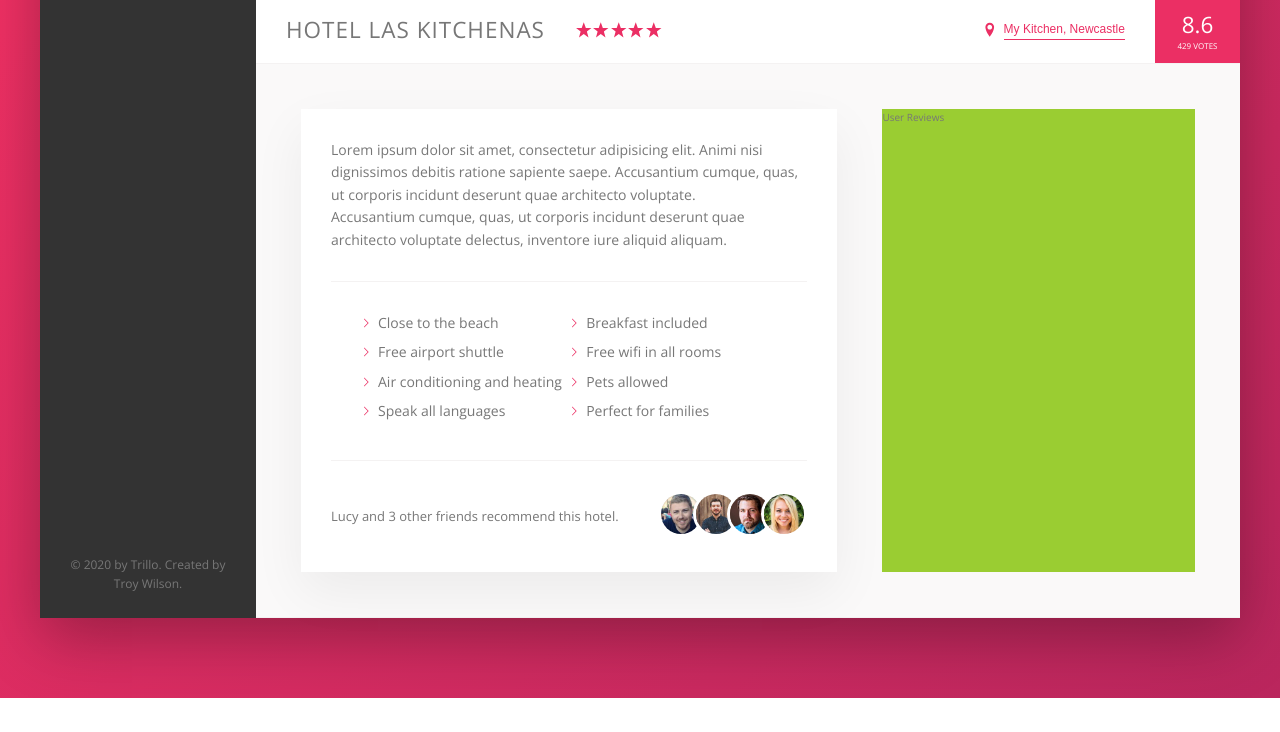
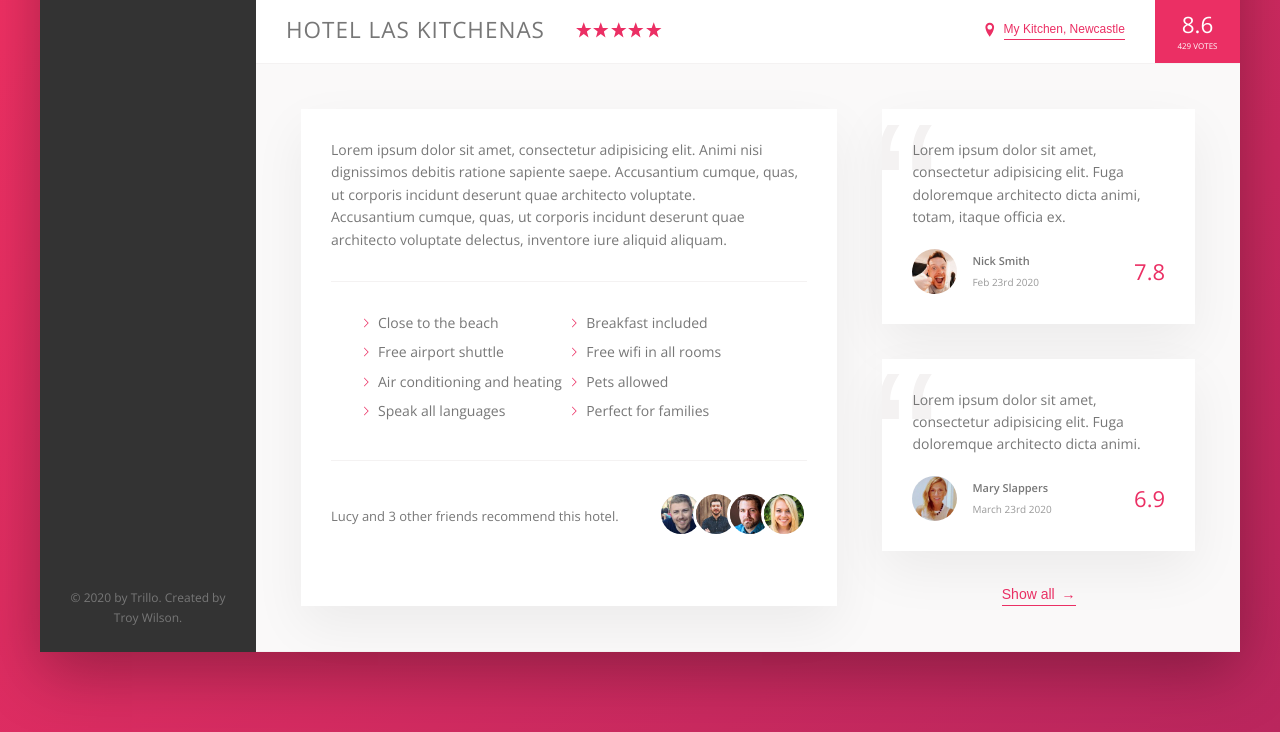
Before and after one commit to troymendous/trillo, a website: page index.html in a window 1280 px wide. Shown: the part 538-1270 px from the top of the page. Before the commit the page ends 1236 px from the top, so only its background shows below. Drawn offline with nearby package versions, Linux system fonts and the light colour scheme.

Commit message:
Adding side reviews section

```diff
--- a/index.html
+++ b/index.html
@@ -184,9 +184,39 @@
                     </div>
 
                     <div class="user-reviews">
-                            User Reviews
+                            <figure class="review">
+                                <blockquote class="review__text">
+                                    Lorem ipsum dolor sit amet, consectetur adipisicing elit. Fuga doloremque architecto dicta animi, totam, itaque officia ex.
+                                </blockquote>
+                                <figcaption class="review__user">
+                                    <img src="img/user-1.jpg" alt="user 1" class="review__photo">
+                                    <div class="review__user-box">
+                                        <p class="review__user-name">Nick Smith</p>
+                                        <p class="review__user-date">Feb 23rd 2020</p>
+                                    </div>
+                                    <div class="review__rating">7.8</div>
+                                </figcaption>
+
+                            </figure>
+
+                            <figure class="review">
+                                <blockquote class="review__text">
+                                    Lorem ipsum dolor sit amet, consectetur adipisicing elit. Fuga doloremque architecto dicta animi.
+                                </blockquote>
+                                <figcaption class="review__user">
+                                    <img src="img/user-2.jpg" alt="user 1" class="review__photo">
+                                    <div class="review__user-box">
+                                        <p class="review__user-name">Mary Slappers</p>
+                                        <p class="review__user-date">March 23rd 2020</p>
+                                    </div>
+                                    <div class="review__rating">6.9</div>
+                                </figcaption>
+                            </figure>
+
+                            <button class="btn-inline">Show all <span>
+                                &rarr;
+                            </span> </button>
                     </div>
-
                 </div>
 
                 </main>
--- a/sass/_components.scss
+++ b/sass/_components.scss
@@ -278,13 +278,17 @@
 	transition: all .2s;
 
 	& span {
-		margin-left: 3px;
+		margin-left: .3rem;
 		transition: margin-left .2s;
 	}
 
 	&:hover {
 		color: var(--color-grey-dark-1);
 		animation: pulsate 1s infinite;
+
+		span {
+			margin-left: .8rem;
+		}
 	}
 
 	&:focus {
@@ -382,3 +386,67 @@
 		}
 	}
 }
+
+///////////////////////
+// REVIEWS
+
+.review {
+	background-color: #fff;
+	box-shadow: var(--shadow-light);
+	padding: 3rem;
+	margin-bottom: 3.5rem;
+	position: relative;
+	overflow: hidden;
+
+	&__text {
+		margin-bottom: 2rem;
+		z-index: 10;
+		position: relative;
+	}
+
+	&__user {
+		display: flex;
+		align-items: center;
+	}
+
+	&__photo {
+		height: 4.5rem;
+		width: 4.5rem;
+		border-radius: 50%;
+		margin-right: 1.5rem;
+	}
+
+	&__user-box {
+		margin-right: auto;
+	}
+
+	&__user-name {
+		font-size: 1.1rem;
+		font-weight: 600;
+		text-decoration: uppercase;
+		margin-bottom: .4rem;
+	}
+
+	&__user-date {
+		font-size: 1rem;
+		color: var(--color-grey-dark-3);
+	}
+
+	&__rating {
+		color: var(--color-primary);
+		font-size: 2.2rem;
+		font-weight: 300;
+	}
+
+	&::before {
+		content: "\201C";
+		position: absolute;
+		top: -1.55rem;
+		left: -1rem;
+		line-height: 1;
+		font-size: 20rem;
+		color: var(--color-grey-light-2);
+		font-family: sans-serif;
+		z-index: 1;
+	}
+}
--- a/sass/_layout.scss
+++ b/sass/_layout.scss
@@ -42,6 +42,8 @@
 	padding: 4.5rem;
 	background-color: var(--color-grey-light-1);
 	border-bottom: var(--line);
+
+	font-size: 1.4rem;
 }
 
 .description {
@@ -55,6 +57,9 @@
 }
 
 .user-reviews {
-	background-color: yellowgreen;
 	flex: 1;
+
+	display: flex;
+	flex-direction: column;
+	align-items: center;
 }
```
Also changed, not shown: css/style.css, sass/main.css, 1 other file.
